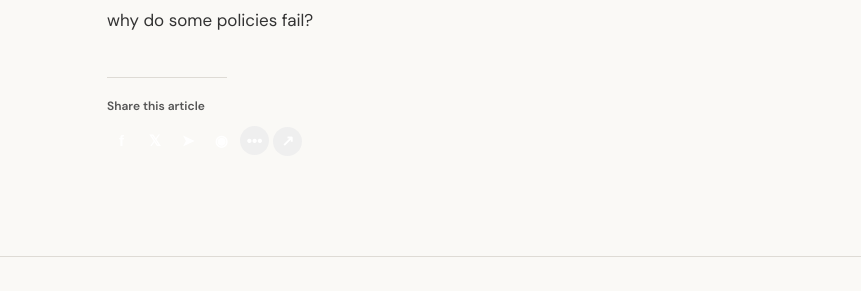
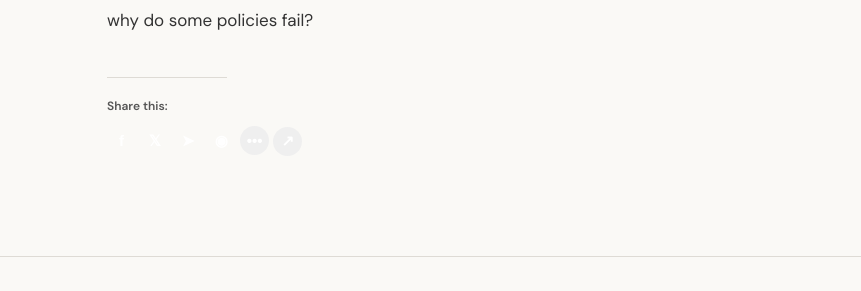
Before and after one commit to Gi1864/gi1864.github.io, a Jekyll site: the page built from _posts/2026-10-12-why-public-policy-matters.md, in a window 1280 px wide. Shown: the part 400-691 px from the top of the page, without its empty margins (208-1069 px from the left). Built offline with Jekyll 4.4.1, drawn with Linux system fonts in a browser that asks for light colours.

Commit message:
Update post.html

```diff
--- a/_layouts/post.html
+++ b/_layouts/post.html
@@ -39,7 +39,7 @@ layout: default
 
         <div class="article-share">
 
-            <span class="share-label">Share this article</span>
+            <span class="share-label">Share this:</span>
 
             <div class="share-icons">
 
```
